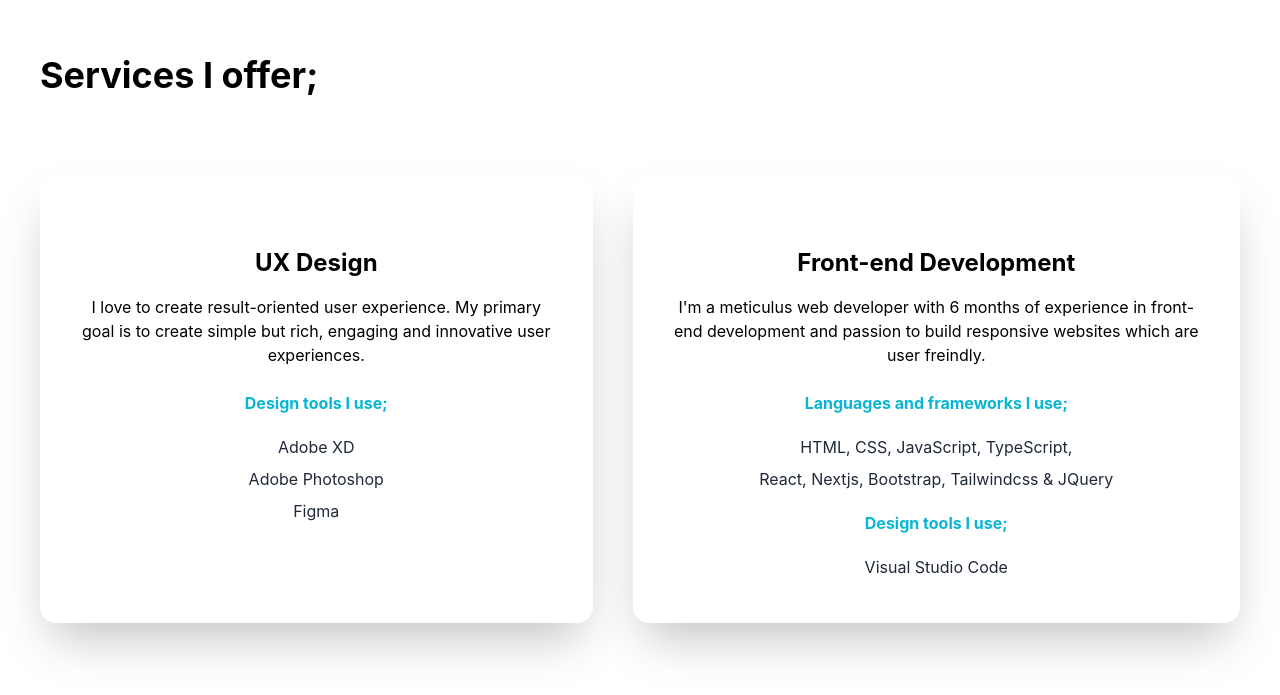
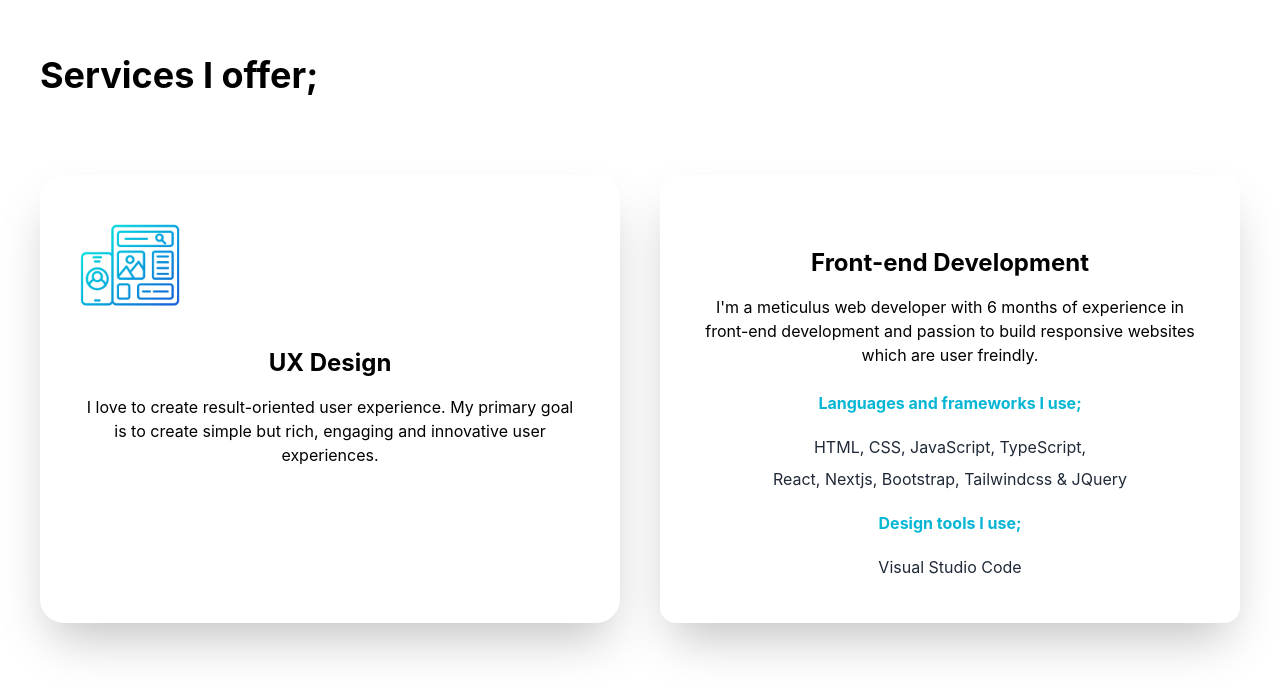
Before and after one commit to Wediah/portfolio2, a Next.js app: page /about in a window 1280 px wide. Shown: the part 105-800 px from the top of the page. Built offline with nearby package versions, Linux system fonts and the light colour scheme.

Commit message:
adding some outline to servers page

```diff
--- a/pages/about.tsx
+++ b/pages/about.tsx
@@ -3,7 +3,7 @@ import { Transition } from '@headlessui/react'
 import { Link } from "react-scroll"
 import Image from "next/image";
 import { Element } from 'react-scroll'
-import design from "../public/design.png"
+import website from "../public/website.png"
 
 function About () {
     return (
@@ -11,15 +11,14 @@ function About () {
             <div className="min-h-screen px-10 " >
                 <h4 className="text-4xl font-bold pt-40">Services I offer;</h4>
                 <div className=" gap-10 lg:flex pt-10">
-                    <div className="shadow-2xl rounded-2xl text-center p-10 my-10">
+                    <div className="shadow-2xl rounded-3xl text-center p-10 my-10 flex-1 hover:outline hover:outline-2 hover:outline-black hover:outline-offset-4">
+                        <Image src={website} width={100} height={100} />
+
                         <h3 className="pt-8 pb-2 text-2xl font-bold">UX Design</h3>
                         <p className="py-2">I love to create result-oriented user experience. My primary goal is to create simple but rich, engaging and innovative user experiences.</p>
-                        <h4 className="text-cyan-500 py-4 font-bold">Design tools I use; </h4>
-                        <p className="text-gray-800 py-1">Adobe XD</p>
-                        <p className="text-gray-800 py-1">Adobe Photoshop</p>
-                        <p className="text-gray-800 py-1">Figma</p>
+
                     </div>
-                    <div className="shadow-2xl rounded-2xl text-center p-10 my-10">
+                    <div className="shadow-2xl rounded-2xl text-center p-10 my-10 flex-1 hover:outline hover:outline-2 hover:outline-black hover:outline-offset-4">
                         <h3 className="pt-8 pb-2 text-2xl font-bold">Front-end Development</h3>
                         <p className="py-2">I'm a meticulus web developer with 6 months of experience in front-end development and passion to build responsive websites which are user freindly.</p>
                         <h4 className="text-cyan-500 py-4 font-bold">Languages and frameworks I use;</h4>
```
Also changed, not shown: public/developer.png (added), public/website.png (added).
